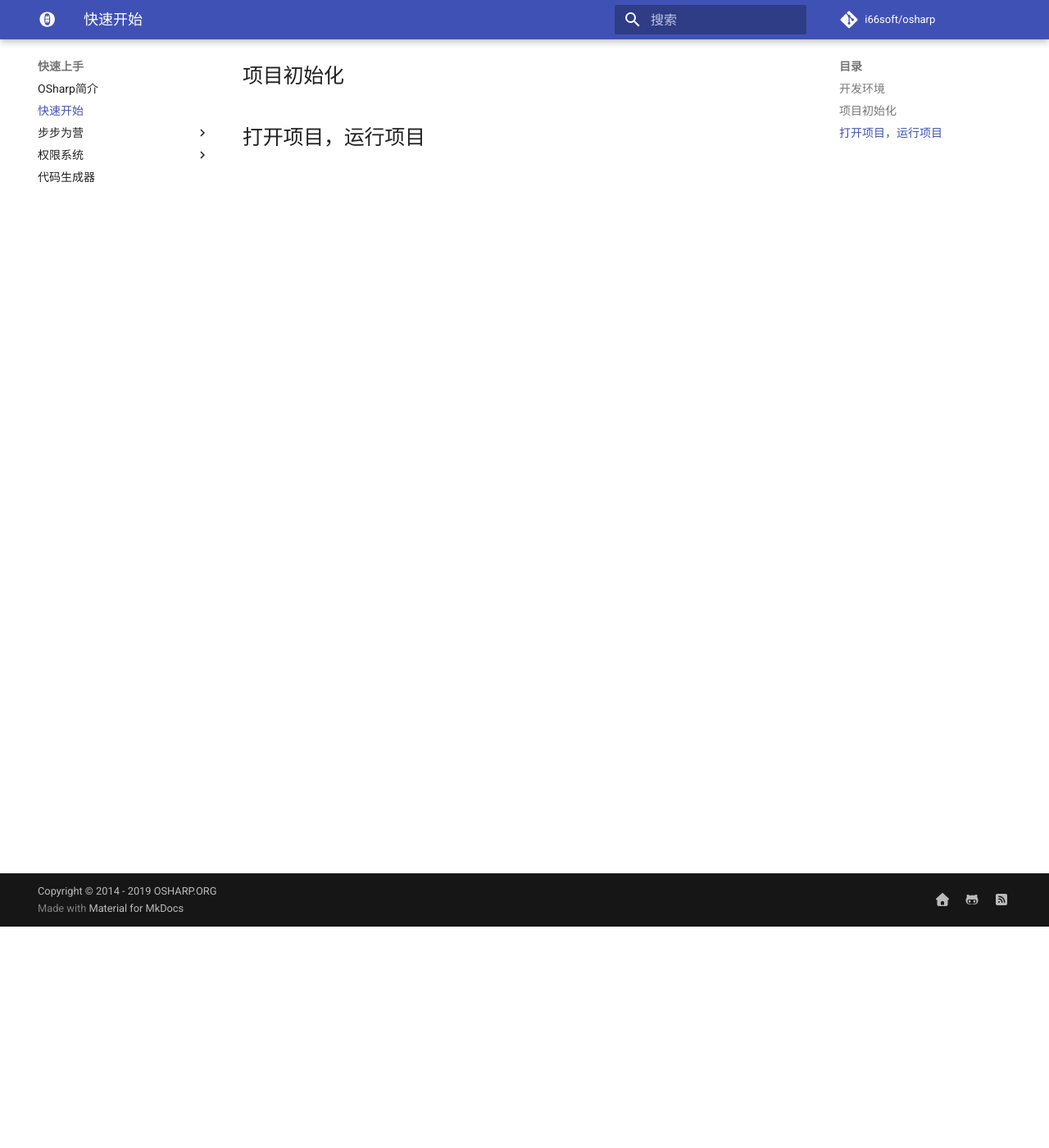
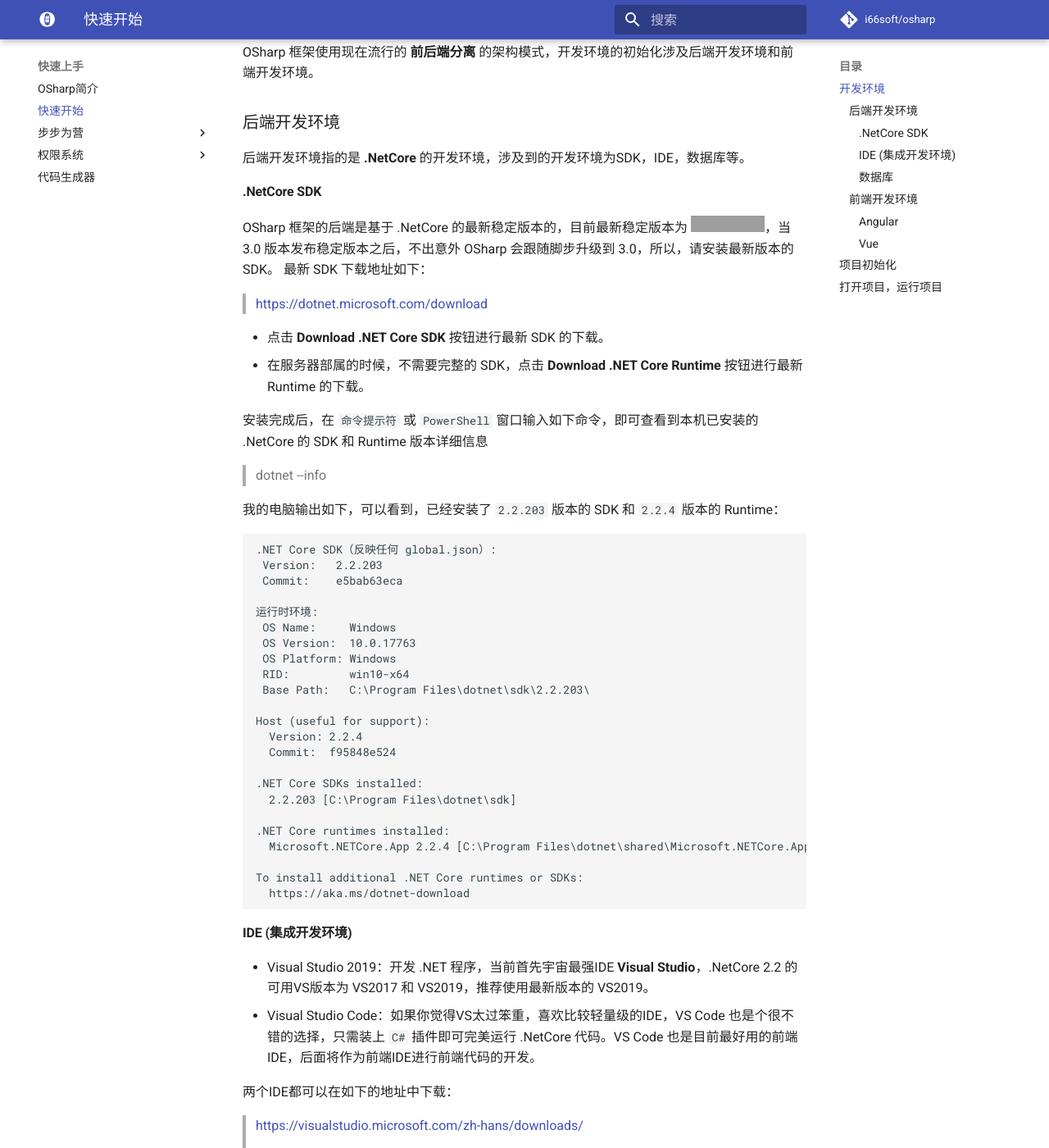
Before and after one commit to gmf520/osharp-docs, an MkDocs documentation site: the page built from docs/quick/start.md, in a window 1280 px wide and 1400 px high, scrolled down 270 px. Shown: the whole window at 82% size. Built offline with MkDocs 1.6.1 and Material for MkDocs 9.7.7, drawn with Linux system fonts in a browser that asks for light colours; comment, search, counter and statistics services are not loaded; some of the changed text lies outside the part shown; grey boxes are pictures that could not be loaded.

Commit message:
更新 start.md，添加开发环境章节

````diff
--- a/docs/quick/start.md
+++ b/docs/quick/start.md
@@ -1,7 +1,91 @@
 # 快速开始
 ---
 ## 开发环境
+OSharp 框架使用现在流行的 **前后端分离** 的架构模式，开发环境的初始化涉及后端开发环境和前端开发环境。
+
+### 后端开发环境
+后端开发环境指的是 **.NetCore** 的开发环境，涉及到的开发环境为SDK，IDE，数据库等。
+
+#### .NetCore SDK
+OSharp 框架的后端是基于 .NetCore 的最新稳定版本的，目前最新稳定版本为 ![Microsoft.AspNetCore.App](https://img.shields.io/nuget/v/Microsoft.AspNetCore.App.svg)，当 3.0 版本发布稳定版本之后，不出意外 OSharp 会跟随脚步升级到 3.0，所以，请安装最新版本的 SDK。
+最新 SDK 下载地址如下：
+> https://dotnet.microsoft.com/download
+
+* 点击 **Download .NET Core SDK** 按钮进行最新 SDK 的下载。
+* 在服务器部属的时候，不需要完整的 SDK，点击 **Download .NET Core Runtime** 按钮进行最新 Runtime 的下载。
+
+安装完成后，在 `命令提示符` 或 `PowerShell` 窗口输入如下命令，即可查看到本机已安装的 .NetCore 的 SDK 和 Runtime 版本详细信息
+> dotnet --info
+
+我的电脑输出如下，可以看到，已经安装了 `2.2.203` 版本的 SDK 和 `2.2.4` 版本的 Runtime：
+```
+.NET Core SDK（反映任何 global.json）:
+ Version:   2.2.203
+ Commit:    e5bab63eca
+
+运行时环境:
+ OS Name:     Windows
+ OS Version:  10.0.17763
+ OS Platform: Windows
+ RID:         win10-x64
+ Base Path:   C:\Program Files\dotnet\sdk\2.2.203\
+
+Host (useful for support):
+  Version: 2.2.4
+  Commit:  f95848e524
+
+.NET Core SDKs installed:
+  2.2.203 [C:\Program Files\dotnet\sdk]
+
+.NET Core runtimes installed:
+  Microsoft.NETCore.App 2.2.4 [C:\Program Files\dotnet\shared\Microsoft.NETCore.App]
+
+To install additional .NET Core runtimes or SDKs:
+  https://aka.ms/dotnet-download
+```
+
+#### IDE (集成开发环境)
+* Visual Studio 2019：开发 .NET 程序，当前首先宇宙最强IDE **Visual Studio**，.NetCore 2.2 的可用VS版本为 VS2017 和 VS2019，推荐使用最新版本的 VS2019。
+* Visual Studio Code：如果你觉得VS太过笨重，喜欢比较轻量级的IDE，VS Code 也是个很不错的选择，只需装上 `C#` 插件即可完美运行 .NetCore 代码。VS Code 也是目前最好用的前端IDE，后面将作为前端IDE进行前端代码的开发。
+
+两个IDE都可以在如下的地址中下载：
+> https://visualstudio.microsoft.com/zh-hans/downloads/
+
+
+> 补充：当使用 Visual Studio 时，Resharper 这个插件是个不可错过的插件，可以在 智能提示、变量命名、代码优化、代码重构、代码结构导航、dll反编译查看源代码等方面对 Visual Studio 进行大量不可多得的功能补充。当然，这个插件比较吃资源，需要你有一台性能优良的硬件机器才能流畅使用。
+
+#### 数据库
+OSharp 框架的数据存储是基于 EntityFrameworkCore (简称EFCore) 这个ORM实现的，只要 EFCore 支持的数据库，都可以作为 OSharp 的数据存储，现已支持数据库如下：
+
+* Microsift SqlServer 2012+
+* MySql 5.7+
+* Sqlite
+* PostgreSql
+* Oracle
+
+### 前端开发环境
+在前后端分离的项目中，三大前端技术框架 Angular、Vue、React 已经成为不可跨越的必选项，基于历史的原因（osharp的.net fx 版本基于AngularJS），OSharp 的前端是基于 Angular 实现的，考虑到 Vue 在国内不可忽视的市场，Vue 版本的前端也在计划之内，而 React 版本目前还没有排上日程。
+要上三大前端，NodeJS 是必须的，可在如下地址获得 NodeJS 的安装包：
+> https://nodejs.org/en/
+
+NodeJS 安装 好之后，NPM 也就可以用了。但 NPM 的默认安装源在国外，通常会比较慢，因此需要把 NPM 的安装源设置到国内镜像源，[淘宝镜像](http://npm.taobao.org)是个不错的选择，执行如下命令设置将淘宝镜像设置为NPM的安装源：
+> npm config set registry https://registry.npm.taobao.org
+
+#### Angular
+OSharp 的 [Angular](https://angular.cn) ![](https://img.shields.io/npm/v/@angular/core.svg) 版前端是基于 [NG-ALAIN](https://ng-alain.com) ![](https://img.shields.io/npm/v/ng-alain.svg) 前端框架开发的。NG-ALAIN 是一个基于 Antd 中后台前端解决方案，提供更多通用性业务模块，让开发者更加专注于业务。
+首先，需要通过 npm 命令全局安装 @@angular/cli ![](https://img.shields.io/npm/v/@angular/cli.svg) 运行环境
+> npm install -g @@angular/cli
+
+#### Vue
+OSharp 的 [Vue](https://cn.vuejs.org/index.html) ![](https://img.shields.io/npm/v/vue.svg) 版前端是基于 [IView](https://iviewui.com) ![](https://img.shields.io/npm/v/iview.svg) 前端框架开发的。IView 是一套基于 Vue.js 的高质量 UI 组件库。
+首先，需要通过 npm 命令全局安装 @@vue/cli ![](https://img.shields.io/npm/v/@vue/cli.svg) 运行环境
+> npm install -g @@vue/cli
+
+> 由于精力有限及优先级的问题，Vue版本现在尚未开发完成。
+
 
 ## 项目初始化
 
+
+
 ## 打开项目，运行项目
````
Also changed, not shown: docs/quick/intro.md (+20 -20 lines).
